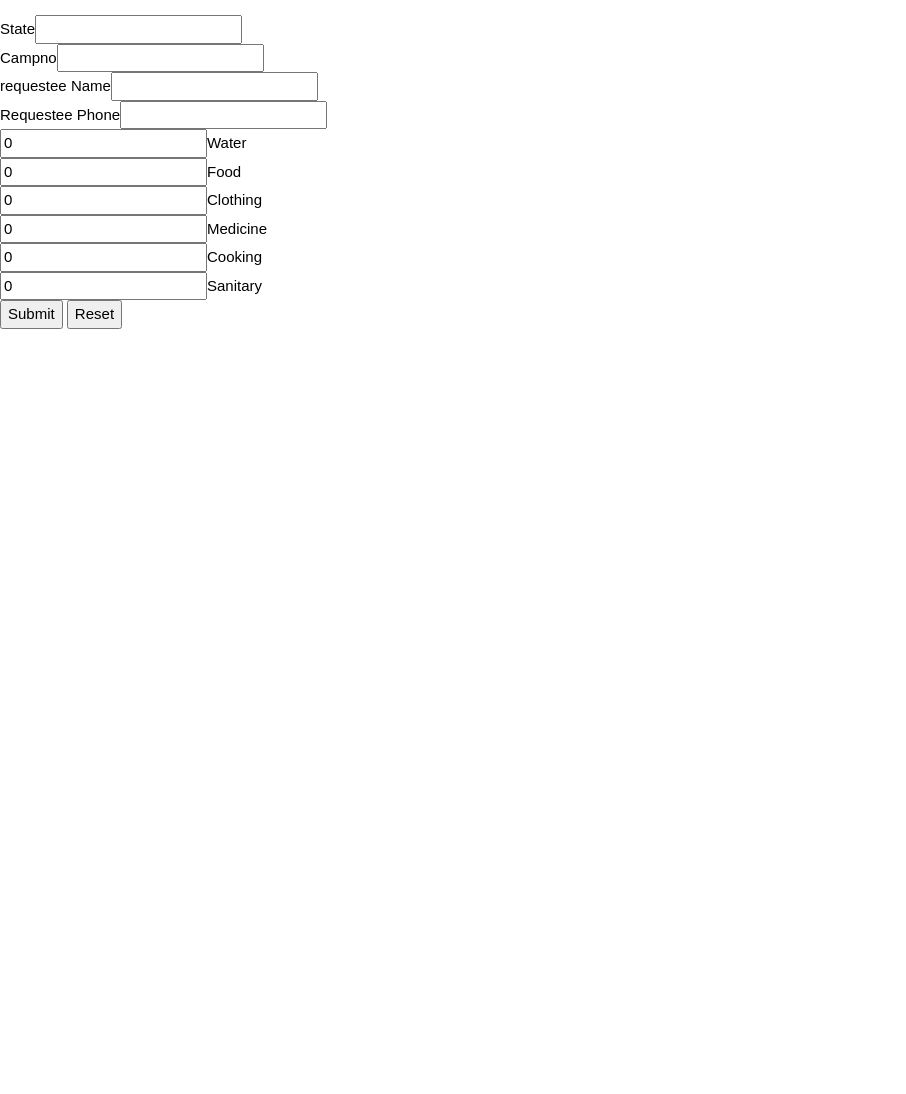
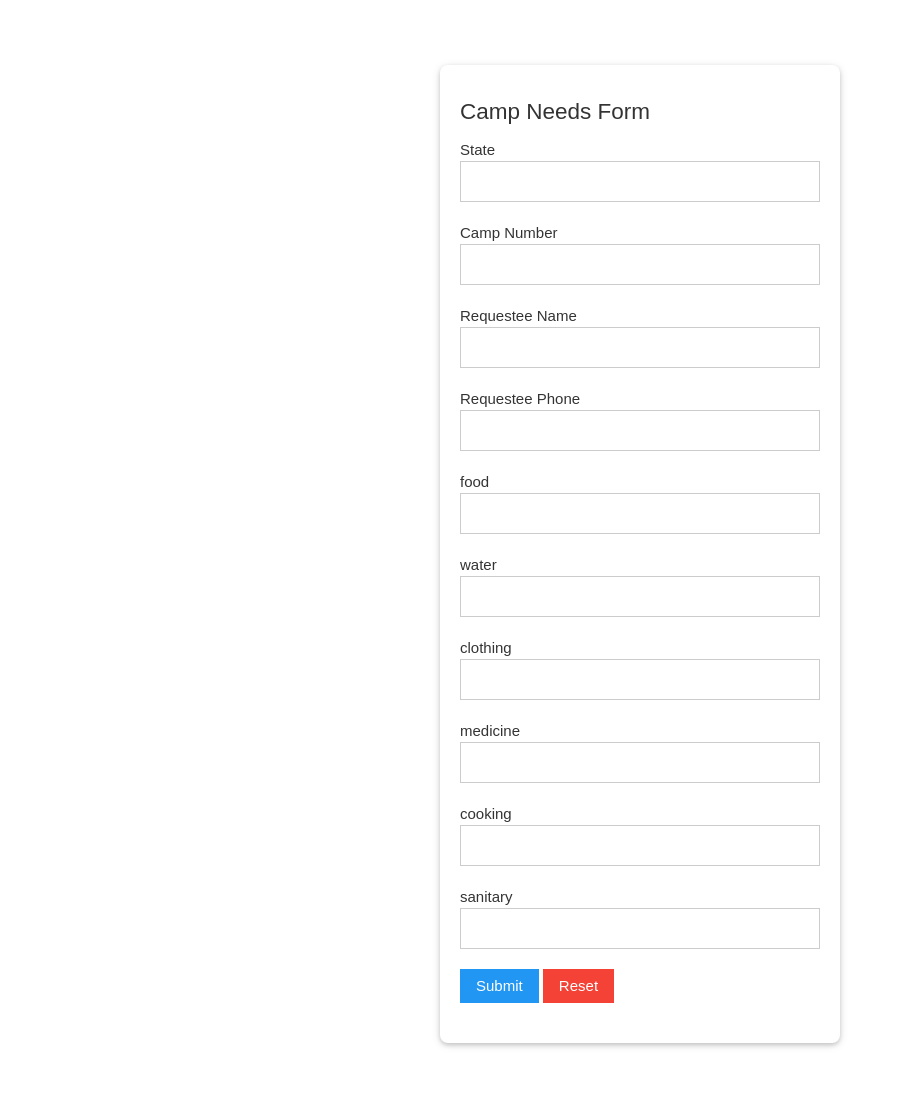
Before and after one commit to muneebkattody/disaster-management, a PHP site: page /campneeds.php in a window 1280 px wide. Shown: the whole page, without its empty margins (0-906 px from the left). Before the commit the page ends 329 px from the top, so only its background shows below. Run offline with PHP 8.4, Linux system fonts and the light colour scheme.

Commit message:
appearance

```diff
--- a/campneeds.php
+++ b/campneeds.php
@@ -2,24 +2,61 @@
 $title = "Camp Needs Form";
 require 'header.php';
 ?>
+<style>
+    input{
+        margin-bottom:20px;
+    }
+</style>
 </head>
 <body>
-<p><?php if(!empty($_GET['status'])) echo $_GET['status'] ?></p>
-<form action="process.php" method="post">
+<p><?php if (!empty($_GET['status'])) {
+    echo $_GET['status'];
+}
+?></p>
+
+<div class="w3-container">
+    <div class="input-box w3-card-2">
+    <header>
+        <h4>Camp Needs Form</h4>
+    </header>
+    <form action="process.php" method="post">
     <input type="hidden" name="origin" value="campneeds">
-    State<input type="text" name="state" id="state"><br>
-    Campno<input type="text" name="campno" id="campno"><br>
-    requestee Name<input type="text" name="reqname" id="reqname"><br>
-    Requestee Phone<input type="text" name="reqphone" id="reqphone"><br>
-    <input type="number" value="0" name="water" id="water">Water<br>
-    <input type="number" value="0" name="food" id="food">Food<br>
-    <input type="number" value="0" name="clothing" id="clothing">Clothing<br>
-    <input type="number" value="0" name="medicine" id="medicine">Medicine<br>
-    <input type="number" value="0" name="cooking" id="cooking">Cooking<br>
-    <input type="number" value="0" name="sanitary" id="sanitary">Sanitary<br>
-    <input type="submit" value="Submit">
-    <input type="reset" value="Reset">
+    <label>State</label>
+    <input type="text" class="w3-input w3-border" name="state" id="state">
+    <label>Camp Number</label>
+    <input type="text" class="w3-input w3-border" name="campno" id="campno">
+    <label>Requestee Name</label>
+    <input type="text" class="w3-input w3-border" name="reqname" id="reqname">
+    <label>Requestee Phone</label>
+    <input type="text" class="w3-input w3-border" name="reqphone" id="reqphone">
+
+<?php
+// GET NEEDS FROM NEEDS.CSV FILE
+$file = fopen("csv/needs.csv", "r");
+
+// CONVERT CSV TO ARRAY
+$needs = fgetcsv($file);
+
+// CLOSING FILE
+fclose($file);
+
+$str = "";
+
+foreach($needs as $el){
+    $str.="<label>".$el."</label>";
+    $str.='<input type="text" class="w3-input w3-border" value="" name="'.$el.'" id="'.$el.'">';
+}
+
+echo $str;
+
+?>
+
+    <input type="submit" class="w3-btn w3-blue" value="Submit">
+    <input type="reset" class="w3-btn w3-red" value="Reset">
 </form>
+</div>
+</div>
+
 <?php
 require 'footer.php';
 ?>
--- a/config.php
+++ b/config.php
@@ -124,7 +124,8 @@ function get_data($col, $table, $db, $where="", $colToGet=FALSE){
     }
 
     $result = $conn->query($sql);
-    $conn->close();
+
+    print_r($result);
 
     if ($result->num_rows >= 1) {
         while ($row = $result->fetch_assoc()) {
@@ -136,4 +137,6 @@ function get_data($col, $table, $db, $where="", $colToGet=FALSE){
         error_log("ERROR IN GET_DATA : RESULTING LESS THAN ONE OR NO ROWS");
         return false;
     }
+
+    $conn->close();
 }
--- a/css/main.css
+++ b/css/main.css
@@ -1,7 +1,23 @@
 body{
     font-family: Arial, Helvetica, sans-serif;
+    color: rgba(0, 0, 0, .8);
 }
 td,th{
     padding:10px !important;
     text-align: center;
 }
+.m-btm{
+    margin-bottom: 35px;
+}
+.m-top{
+    margin-top:50px;
+}
+.input-box{
+    margin:auto;
+    margin-top:50px;
+    margin-bottom:50px;
+    border-radius: 8px;
+    width:90%;
+    max-width:400px;
+    padding:20px;
+}
```
Also changed, not shown: index.php (+51 -4 lines), personsInCamp.php (renamed from personsInCamp.html, +15 -11 lines), .htaccess (added), README.md.
